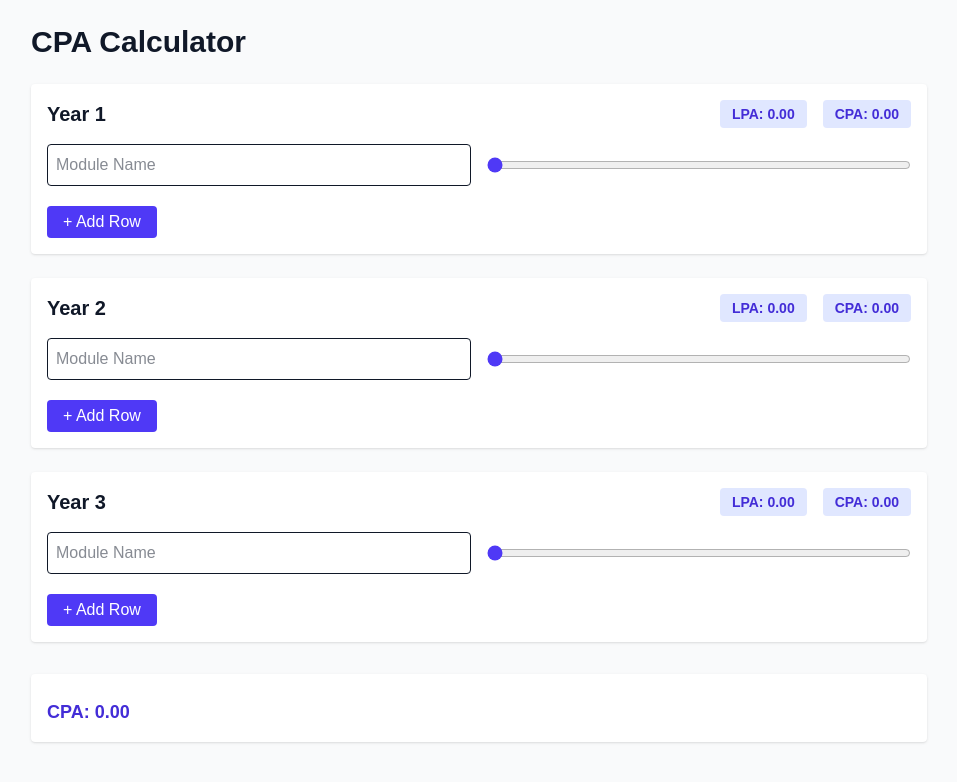
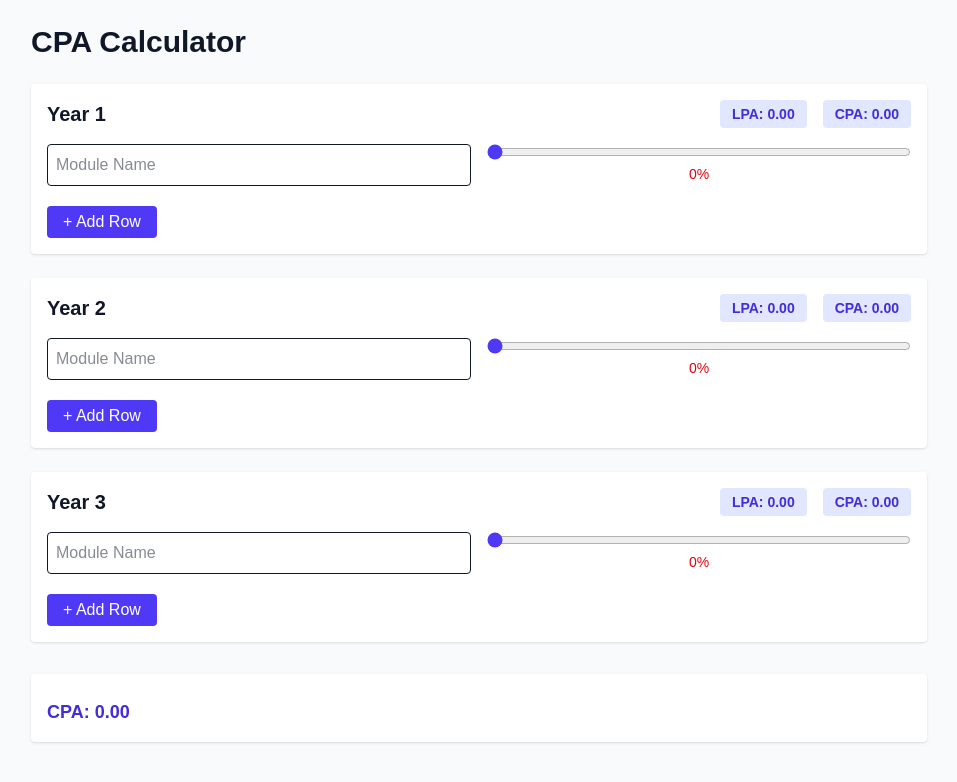
Before and after one commit to tanoojoy/lazy-grades, a Next.js app in the folder lazy-grades/: page /calculator in a window 1280 px wide. Shown: the top 782 px of the page, without its empty margins (161-1118 px from the left). Built offline with nearby package versions, Linux system fonts and the light colour scheme.

Commit message:
improved css

```diff
--- a/lazy-grades/pages/calculator.js
+++ b/lazy-grades/pages/calculator.js
@@ -1,7 +1,7 @@
 // File: pages/cpa.js
 import { useState } from 'react';
-import Head from 'next/head';
 import '../app/globals.css';
+
 
 export default function CPA() {
   const initRow = () => ({ name: '', percentage: '' });
@@ -62,7 +62,10 @@ export default function CPA() {
         {year.map((mod, i) => (
           <div key={i} className="grid grid-cols-1 sm:grid-cols-2 gap-4 mb-3">
             <input placeholder="Module Name" value={mod.name} onChange={e => handleChange(setter, i, 'name', e.target.value)} className="border p-2 rounded" />
-            <input type="range" min="0" max="100" value={mod.percentage || 0} onChange={e => handleChange(setter, i, 'percentage', e.target.value)} className="w-full accent-indigo-600" />
+            <div className="flex flex-col">
+  <input type="range" min="0" max="100" value={mod.percentage || 0} onChange={e => handleChange(setter, i, 'percentage', e.target.value)} className="w-full accent-indigo-600" />
+  <span className={`text-sm text-center mt-1 font-medium ${mod.percentage < 40 ? 'text-red-600' : mod.percentage < 60 ? 'text-yellow-600' : 'text-green-700'}`}>{mod.percentage || 0}%</span>
+</div>
           </div>
         ))}
         <button onClick={() => addRow(setter)} className="mt-2 px-4 py-1 bg-indigo-600 text-white rounded hover:bg-indigo-700">+ Add Row</button>
```
